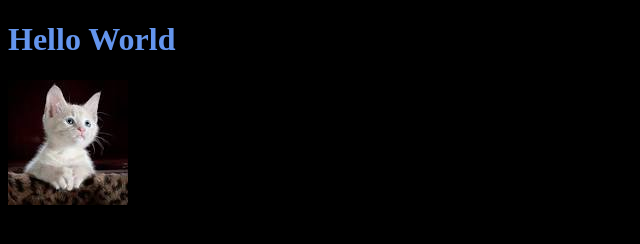
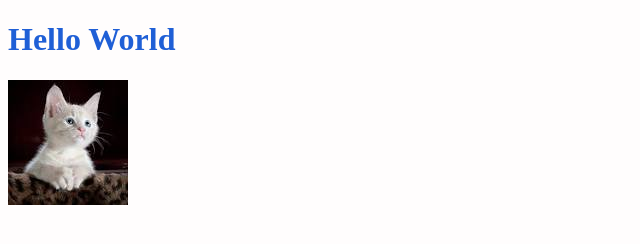
Before and after one commit to ReyAndresMGenita/Genita_sandbox, a plain HTML site: page index.html in a window 1280 px wide. Shown: the whole page, without its empty margins (0-640 px from the left). Drawn offline with Linux system fonts and the light colour scheme.

Commit message:
Add files via upload

```diff
--- a/index.html
+++ b/index.html
@@ -1,7 +1,7 @@
 <!DOCTYPE html>
 <html>
-    <body style="background-color: rgb(0, 0, 0);">
-        <h1 style="color: cornflowerblue;">Hello World </h1>
+    <body style="background-color: rgb(255, 253, 253);">
+        <h1 style="color: rgb(31, 95, 214);">Hello World </h1>
         <img src="bullets.jpg">
     </body>
 </html>
```
